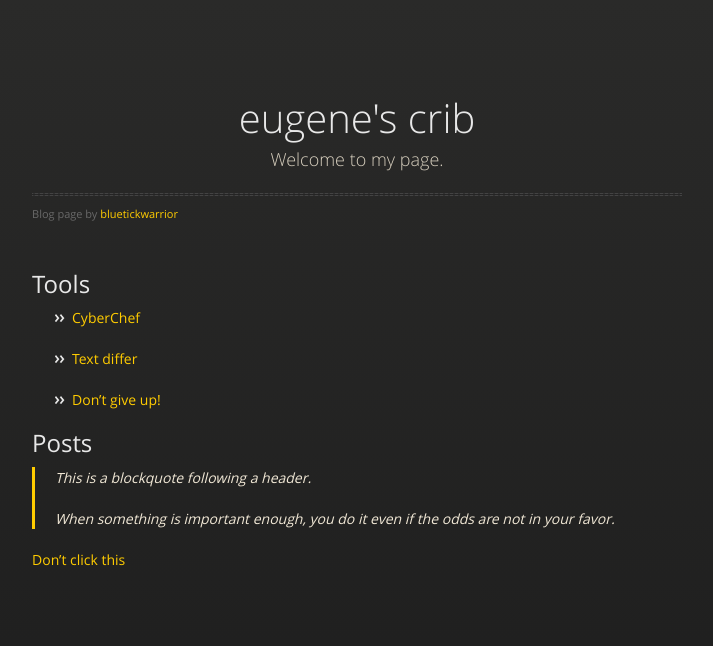
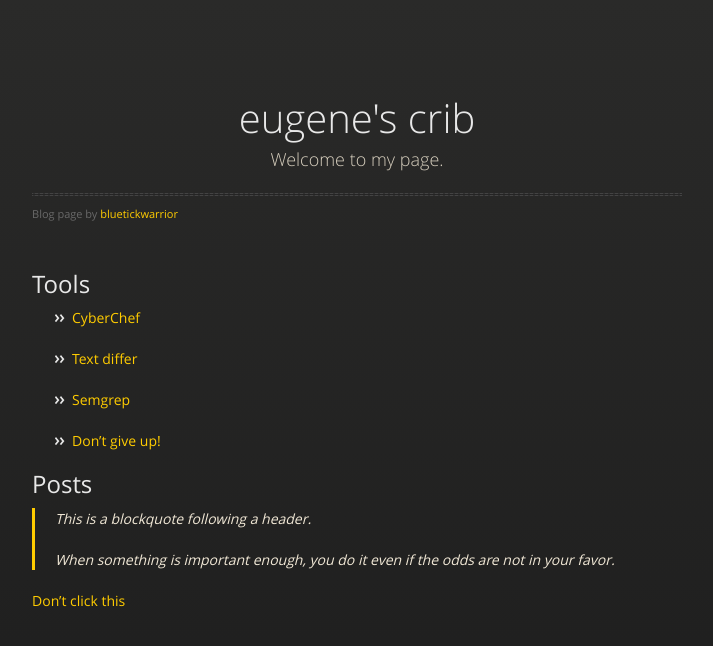
Before and after one commit to bluetickwarrior/bluetickwarrior.github.io, a Jekyll site: the page built from index.md, in a window 1280 px wide. Shown: the top 646 px of the page, without its empty margins (283-996 px from the left). Built offline with Jekyll 4.4.1, drawn with Linux system fonts in a browser that asks for light colours; our own code applies the rules of GitHub Pages for plain Markdown files.

Commit message:
Update index.md

```diff
--- a/index.md
+++ b/index.md
@@ -5,6 +5,8 @@ layout: default
 *  [CyberChef](https://cyberchef.bluetickwarrior.com)
 
 *  [Text differ](https://textdiff.bluetickwarrior.com)
+
+*  [Semgrep](https://semgrep.bluetickwarrior.com)
 
 *  [Don't give up!](https://dontgiveup.bluetickwarrior.com)
 
```
